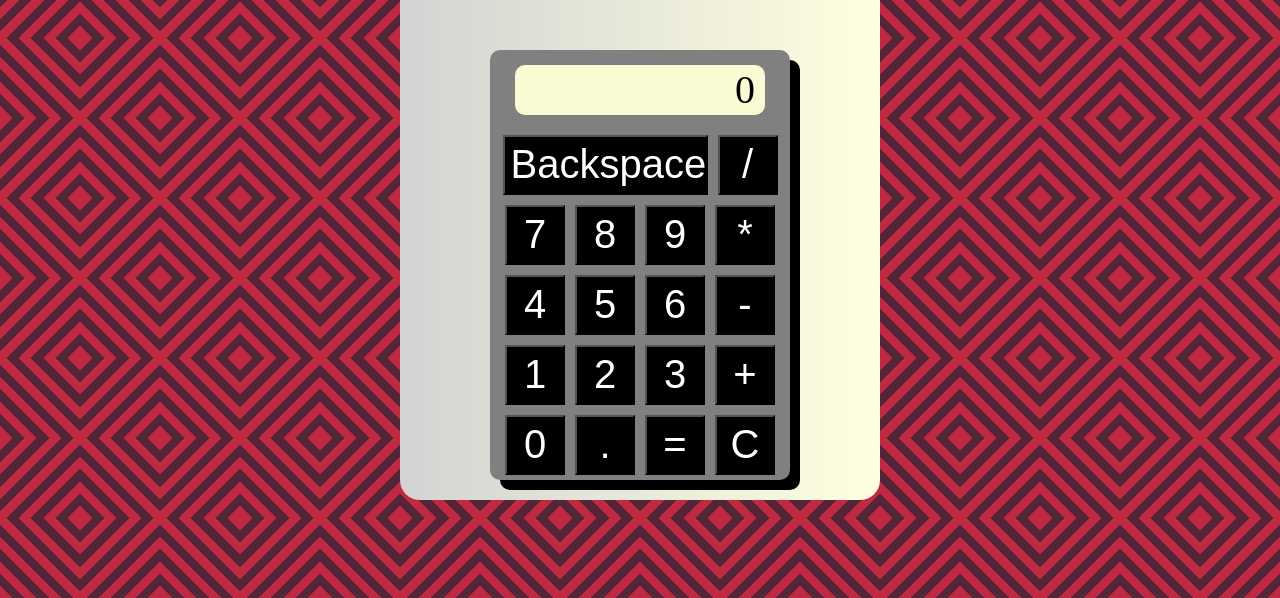
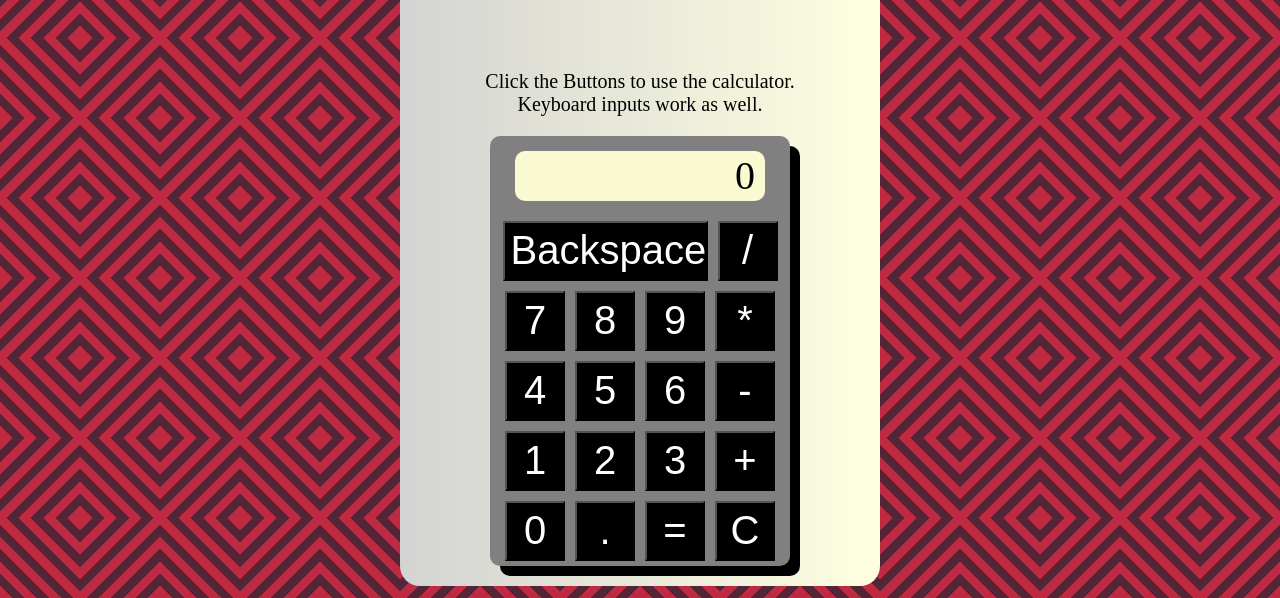
Before and after one commit to WilliamNorboe/Calculator, a plain HTML site: page index.html in a window 1280 px wide. Shown: the part 202-800 px from the top of the page. Drawn offline with Linux system fonts and the light colour scheme.

Commit message:
added instructions

```diff
--- a/index.html
+++ b/index.html
@@ -9,6 +9,7 @@
 <body>
     <div class="content">
         <h1 class = "header">Calculator</h1>
+        <p class = "instructions">Click the Buttons to use the calculator.<br>Keyboard inputs work as well.</p>
         <div class = "calculator">
             <div class = "display"><div class = "displayText">0</div></div>
             <div class = "row">
--- a/styles.css
+++ b/styles.css
@@ -40,6 +40,11 @@ body{
     color: black;
     font-family: 'Franklin Gothic Medium', 'Arial Narrow', Arial, sans-serif;
     text-shadow: -1px 0 white, 0 1px white, 1px 0 white, 0 -1px white;
+}
+
+.instructions{
+    text-align: center;
+    font-size: 20px;
 }
 .row{
     display: flex;
```
